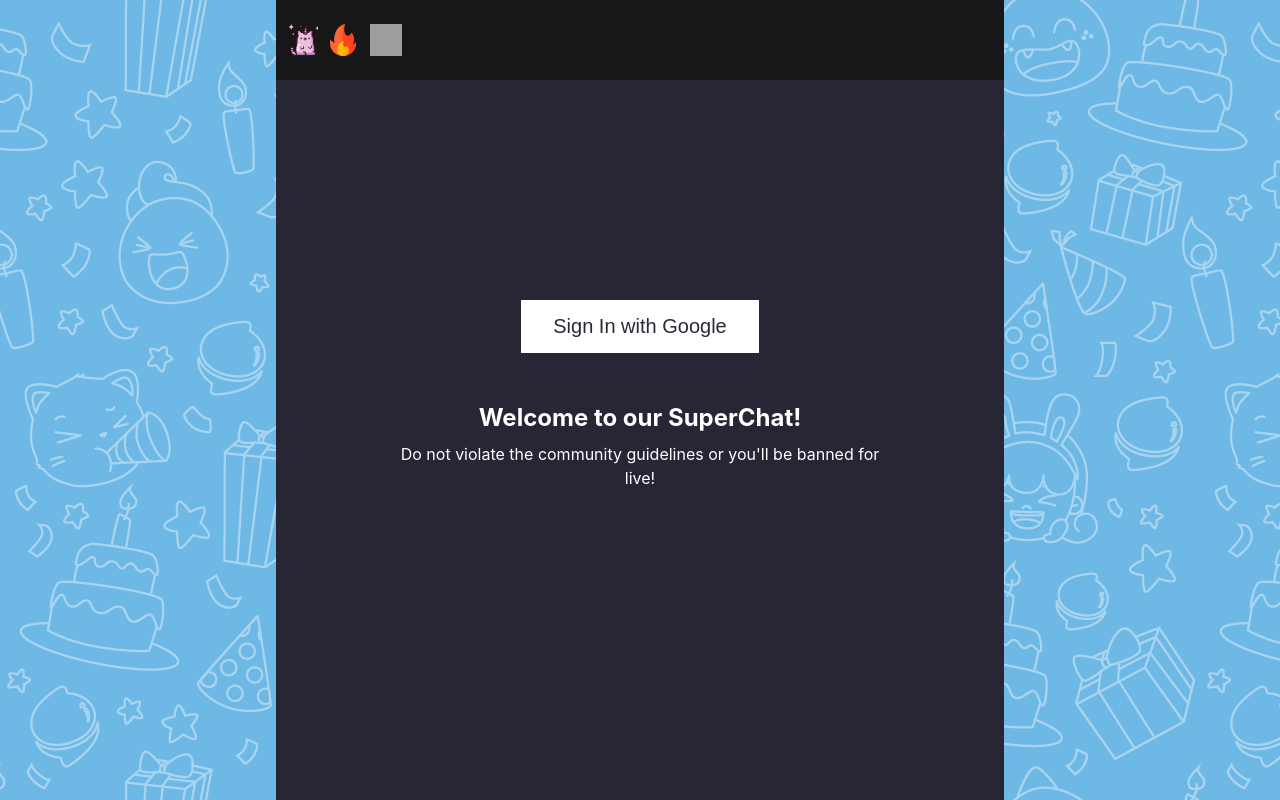
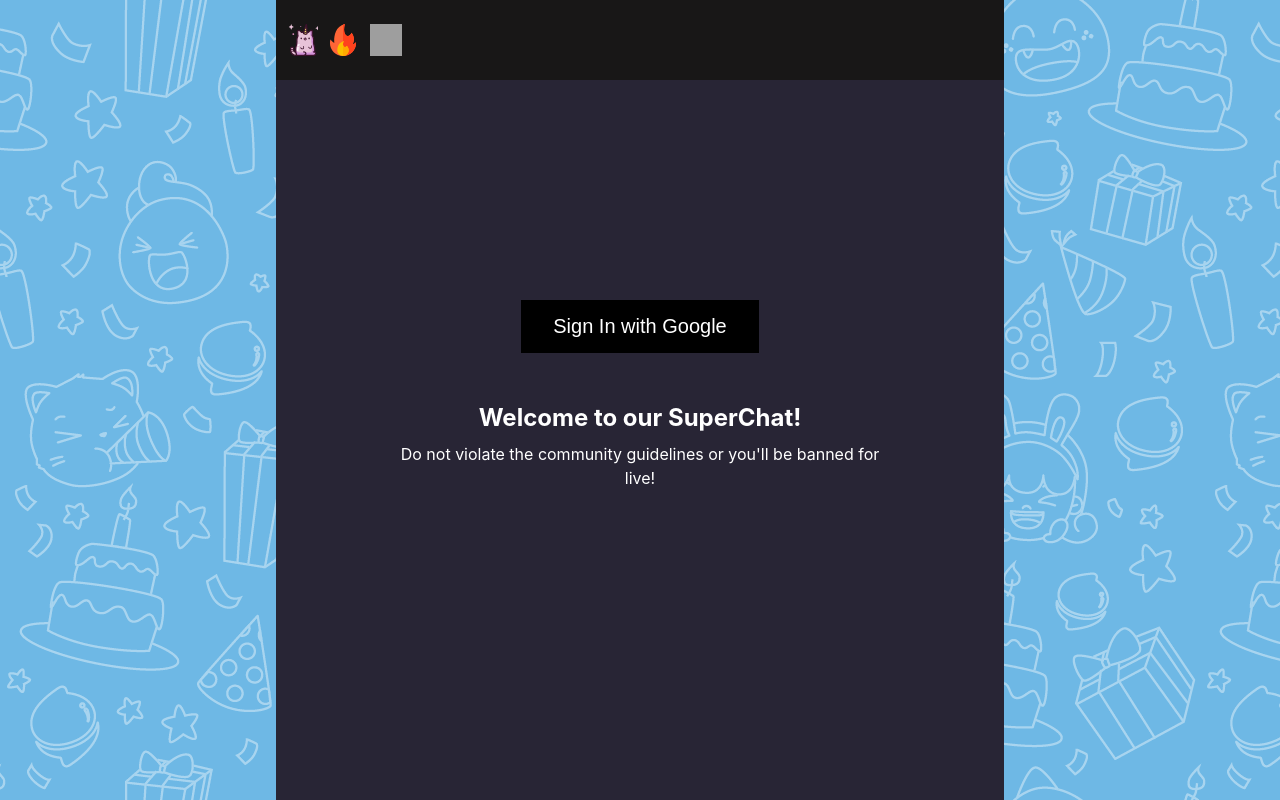
Before and after one commit to maximus-dr/firebase-react-chat, a React (Create React App) app: page / in a window 1280 px wide. In both pictures the pointer is over the button "Sign In with Google". Built offline with nearby package versions, Linux system fonts and the light colour scheme; no server answers; grey boxes are pictures that could not be loaded.

Commit message:
Minor style changes in App.css

```diff
--- a/src/App.css
+++ b/src/App.css
@@ -91,6 +91,12 @@ form {
 form button {
   width: 20%;
   background-color: rgb(56, 56, 143);
+  transition: background-color 0.2s, color 0.2s;
+}
+
+form button:hover {
+  background-color: #ffffff;
+  color: rgb(58, 58, 58);
 }
 
 
@@ -106,7 +112,7 @@ input {
 }
 
 button {
-  background-color: #282c34; /* Green */
+  background-color: #282c34;
   border: none;
   color: white;
   padding: 15px 32px;
@@ -115,6 +121,13 @@ button {
   display: inline-block;
   cursor: pointer;
   font-size: 1.25rem;
+  background-color: #282c34;
+  transition: background-color 0.2s, color 0.2s;
+}
+
+button:hover {
+  background-color: #ffffff;
+  color: rgb(58, 58, 58);
 }
 
 button:disabled {
@@ -143,7 +156,6 @@ p {
   align-items: center;
 }
 
-
 .sent {
   flex-direction: row-reverse;
 }
--- a/src/components/SignIn/SignIn.module.css
+++ b/src/components/SignIn/SignIn.module.css
@@ -1,9 +1,15 @@
 .signIn {
   color: #282c34;
-  background: white;
+  background-color: white;
   max-width: 400px;
   margin: 0 auto;
   margin-bottom: 50px;
+  transition: background-color 0.2s, color 0.2s;
+}
+
+.signIn:hover {
+  background-color:#000000;
+  color: #ffffff;
 }
 
 .introTitle {
```
